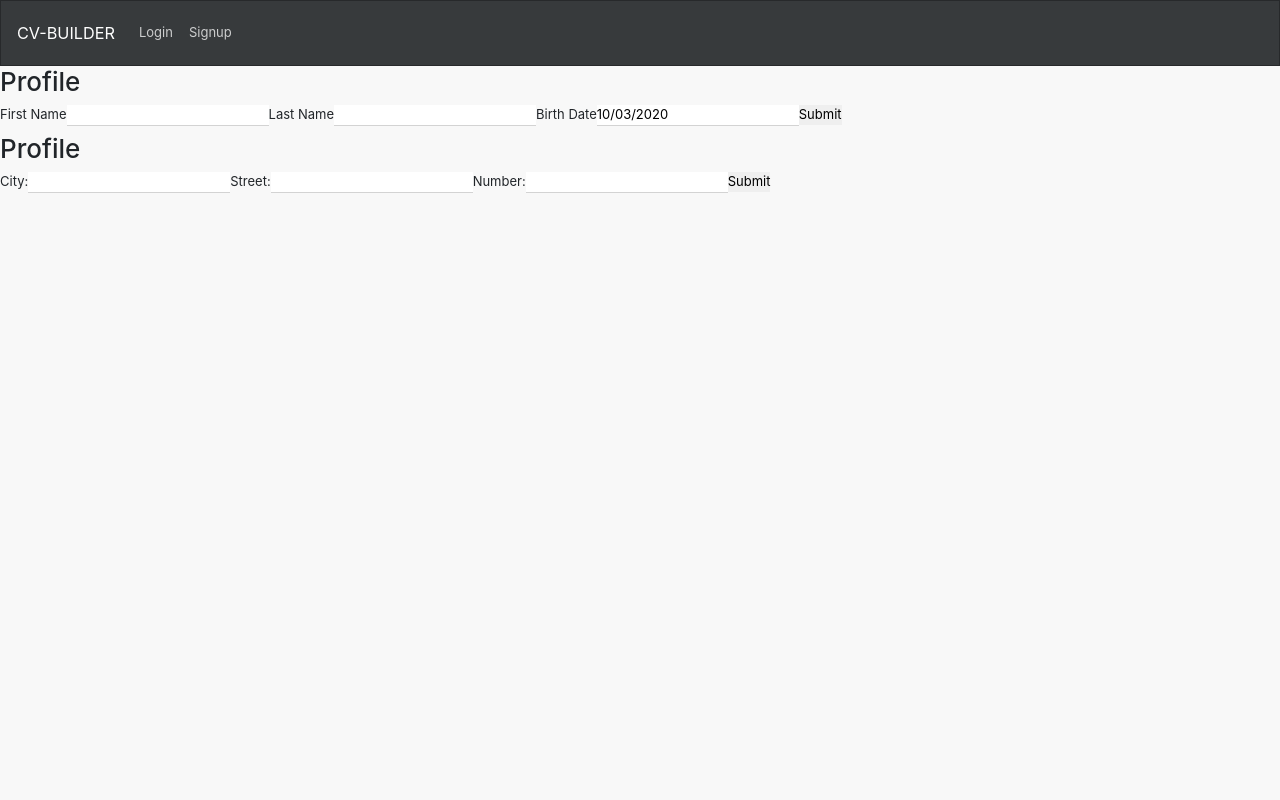
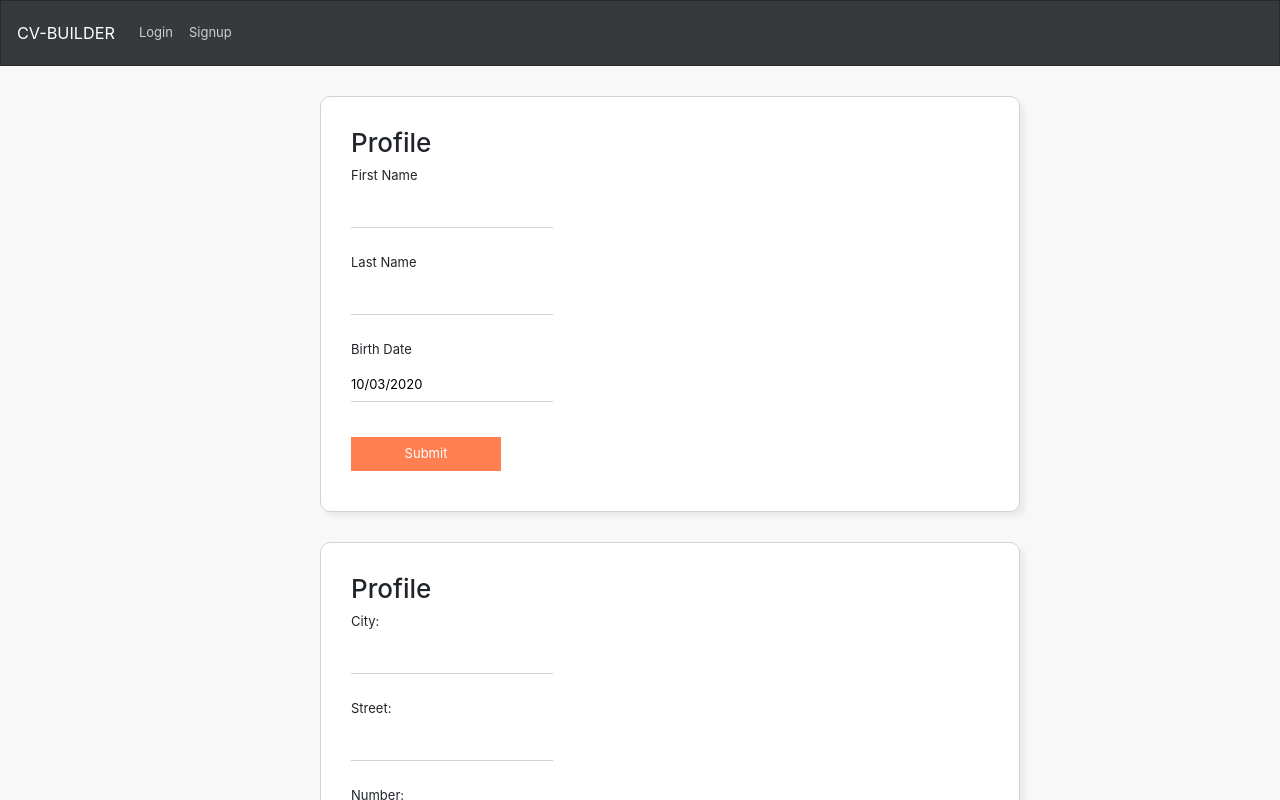
Before and after one commit to ChristopherZinger/CV-Builder-Frontend, a React (Create React App) app: page /profile in a window 1280 px wide. Shown: the top 800 px of the page. Built offline with nearby package versions, Linux system fonts and the light colour scheme; no server answers.

Commit message:
update style namees

```diff
--- a/src/components/_globalStyles/globalStyles.module.css
+++ b/src/components/_globalStyles/globalStyles.module.css
@@ -1,4 +1,4 @@
-.formContainer{
+.myContainer{
     position: relative;
     display: block;
     padding: 30px;
@@ -12,11 +12,11 @@
     background-color: white;
 }
 
-.formContainer  * {
+.myContainer  * {
     display: block
 }
 
-.formContainer .btn{
+.myContainer .btn{
     padding: 7px;
     min-width:150px;
     margin: 10px 0px;
@@ -24,13 +24,13 @@
     color: white;
 }
 
-.formContainer .btn-l{
+.myContainer .btn-l{
     padding: 7px;
     min-width:150px;
     margin: 10px;
 }
 
-.formContainer input {
+.myContainer input {
     margin-bottom: 25px;
     padding: 7px 0px;
 }
```
